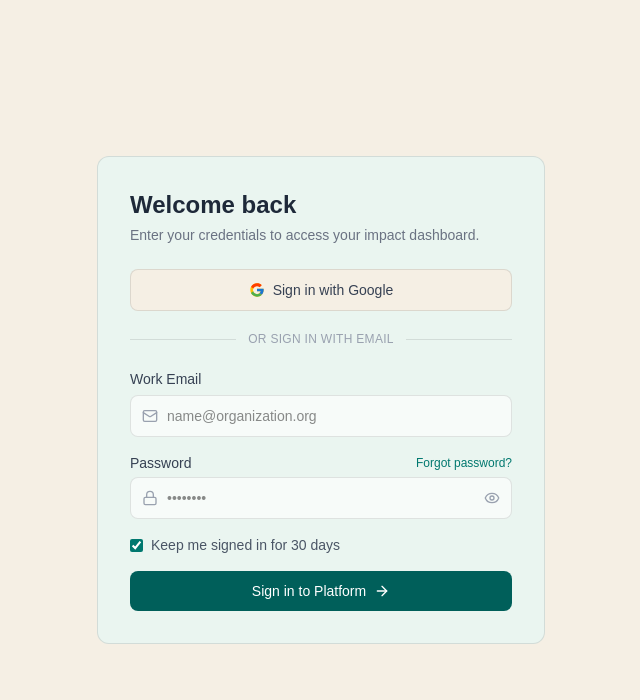
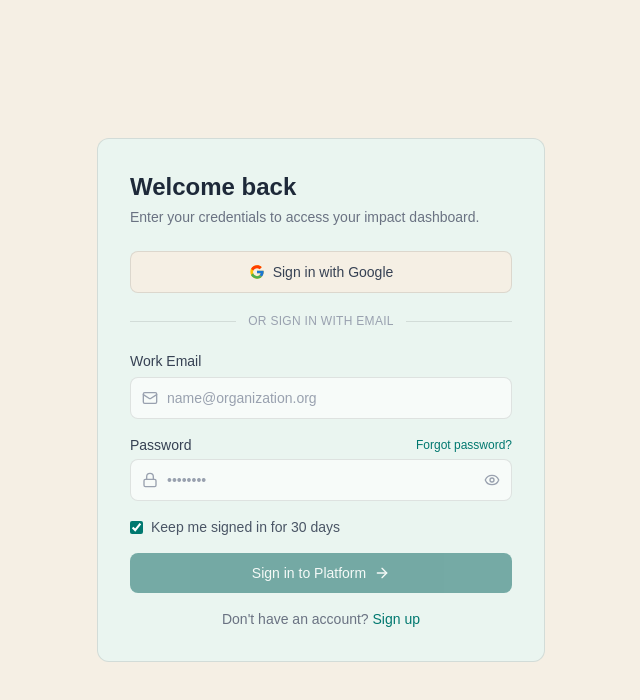
Before and after one commit to GBTStudios/M-E-Donor-Dashboard-, a Next.js app in the folder frontend/: page /login in a window 1280 px wide. Shown: the top 700 px of the page, without its empty margins (319-959 px from the left). Built offline with nearby package versions, Linux system fonts and the light colour scheme; no server answers.

Commit message:
Use environment variable for API URL, fix input text visibility, add field validations

```diff
--- a/frontend/components/LoginForm.tsx
+++ b/frontend/components/LoginForm.tsx
@@ -14,19 +14,34 @@ export default function LoginForm() {
   const [error, setError] = useState("");
   const [loading, setLoading] = useState(false);
 
+  function isValidEmail(value: string) {
+    return /^[^\s@]+@[^\s@]+\.[^\s@]+$/.test(value);
+  }
+
+  const bothFieldsFilled = email.trim().length > 0 && password.length > 0;
+
   async function handleSubmit(e: FormEvent<HTMLFormElement>) {
     e.preventDefault();
     setError("");
+
+    if (!email.trim() || !password) {
+      setError("Please enter both your email and password.");
+      return;
+    }
+
+    if (!isValidEmail(email)) {
+      setError("Please enter a valid email address.");
+      return;
+    }
+
     setLoading(true);
-
     const result = await loginUser(email, password, keepSignedIn);
-
     setLoading(false);
 
     if (result.success) {
       router.push("/dashboard");
     } else {
-      setError(result.error ?? "Something went wrong. Please try again.");
+      setError(result.error);
     }
   }
 
@@ -53,45 +68,46 @@ export default function LoginForm() {
         <div className="flex-1 h-px bg-black/10" />
       </div>
 
-      <form onSubmit={handleSubmit} className="space-y-4">
+      <form onSubmit={handleSubmit} className="space-y-4" noValidate>
         <div>
-          <label className="text-sm font-medium text-gray-700">
+          <label htmlFor="email" className="text-sm font-medium text-gray-700">
             Work Email
           </label>
           <div className="relative mt-1">
             <Mail className="absolute left-3 top-1/2 -translate-y-1/2 w-4 h-4 text-gray-400" />
             <input
+              id="email"
               type="email"
-              required
               value={email}
               onChange={(e) => setEmail(e.target.value)}
               placeholder="name@organization.org"
-              className="w-full pl-9 pr-3 py-2.5 rounded-lg border border-black/10 bg-white/60 text-sm focus:outline-none focus:ring-2 focus:ring-teal-700"
+              className="w-full pl-9 pr-3 py-2.5 rounded-lg border border-black/10 bg-white/60 text-sm text-gray-800 placeholder:text-gray-400 focus:outline-none focus:ring-2 focus:ring-teal-700"
             />
           </div>
         </div>
 
         <div>
           <div className="flex items-center justify-between">
-            <label className="text-sm font-medium text-gray-700">
+            <label htmlFor="password" className="text-sm font-medium text-gray-700">
               Password
             </label>
-            <a href="/forgot_password" className="text-xs text-teal-700 hover:underline">
+            <a href="/forgot-password" className="text-xs text-teal-700 hover:underline">
               Forgot password?
             </a>
           </div>
           <div className="relative mt-1">
             <Lock className="absolute left-3 top-1/2 -translate-y-1/2 w-4 h-4 text-gray-400" />
             <input
+              id="password"
               type={showPassword ? "text" : "password"}
-              required
               value={password}
               onChange={(e) => setPassword(e.target.value)}
               placeholder="••••••••"
-              className="w-full pl-9 pr-9 py-2.5 rounded-lg border border-black/10 bg-white/60 text-sm focus:outline-none focus:ring-2 focus:ring-teal-700"
+              className="w-full pl-9 pr-9 py-2.5 rounded-lg border border-black/10 bg-white/60 text-sm text-gray-800 placeholder:text-gray-400 focus:outline-none focus:ring-2 focus:ring-teal-700"
             />
             <button
               type="button"
+              aria-label={showPassword ? "Hide password" : "Show password"}
               onClick={() => setShowPassword(!showPassword)}
               className="absolute right-3 top-1/2 -translate-y-1/2 text-gray-400"
             >
@@ -110,16 +126,27 @@ export default function LoginForm() {
           Keep me signed in for 30 days
         </label>
 
-        {error && <p className="text-sm text-red-600">{error}</p>}
+        {error && (
+          <p role="alert" className="text-sm text-red-600">
+            {error}
+          </p>
+        )}
 
         <button
           type="submit"
-          disabled={loading}
-          className="w-full flex items-center justify-center gap-2 bg-teal-800 hover:bg-teal-900 text-white rounded-lg py-2.5 text-sm font-medium transition disabled:opacity-60"
+          disabled={!bothFieldsFilled || loading}
+          className="w-full flex items-center justify-center gap-2 bg-teal-800 hover:bg-teal-900 text-white rounded-lg py-2.5 text-sm font-medium transition disabled:opacity-50 disabled:cursor-not-allowed"
         >
           {loading ? "Signing in..." : "Sign in to Platform"}
           {!loading && <ArrowRight className="w-4 h-4" />}
         </button>
+
+        <p className="text-center text-sm text-gray-500">
+          Don't have an account?{" "}
+          <a href="/signup" className="text-teal-700 hover:underline">
+            Sign up
+          </a>
+        </p>
       </form>
     </div>
   );
--- a/frontend/lib/auth.ts
+++ b/frontend/lib/auth.ts
@@ -1,3 +1,5 @@
+const API_URL = process.env.NEXT_PUBLIC_API_URL;
+
 type LoginResult =
   | { success: true; user: { id: string; email: string; full_name: string } }
   | { success: false; error: string };
@@ -8,7 +10,7 @@ export async function loginUser(
   keepSignedIn: boolean
 ): Promise<LoginResult> {
   try {
-    const response = await fetch("http://127.0.0.1:8000/auth/login", {
+    const response = await fetch(`${API_URL}/auth/login`, {
       method: "POST",
       headers: { "Content-Type": "application/json" },
       body: JSON.stringify({ email, password, keepSignedIn }),
@@ -55,7 +57,7 @@ type RequestResetResult =
 
 export async function requestResetCode(email: string): Promise<RequestResetResult> {
   try {
-    const response = await fetch("http://127.0.0.1:8000/auth/forgot-password", {
+    const response = await fetch(`${API_URL}/auth/forgot-password`, {
       method: "POST",
       headers: { "Content-Type": "application/json" },
       body: JSON.stringify({ email }),
@@ -78,7 +80,7 @@ type VerifyCodeResult =
 
 export async function verifyResetCode(email: string, code: string): Promise<VerifyCodeResult> {
   try {
-    const response = await fetch("http://127.0.0.1:8000/auth/verify-reset-code", {
+    const response = await fetch(`${API_URL}/auth/verify-reset-code`, {
       method: "POST",
       headers: { "Content-Type": "application/json" },
       body: JSON.stringify({ email, code }),
@@ -110,7 +112,7 @@ export async function resetPassword(
   newPassword: string
 ): Promise<ResetPasswordResult> {
   try {
-    const response = await fetch("http://127.0.0.1:8000/auth/reset-password", {
+    const response = await fetch(`${API_URL}/auth/reset-password`, {
       method: "POST",
       headers: { "Content-Type": "application/json" },
       body: JSON.stringify({ email, code, newPassword }),
```
